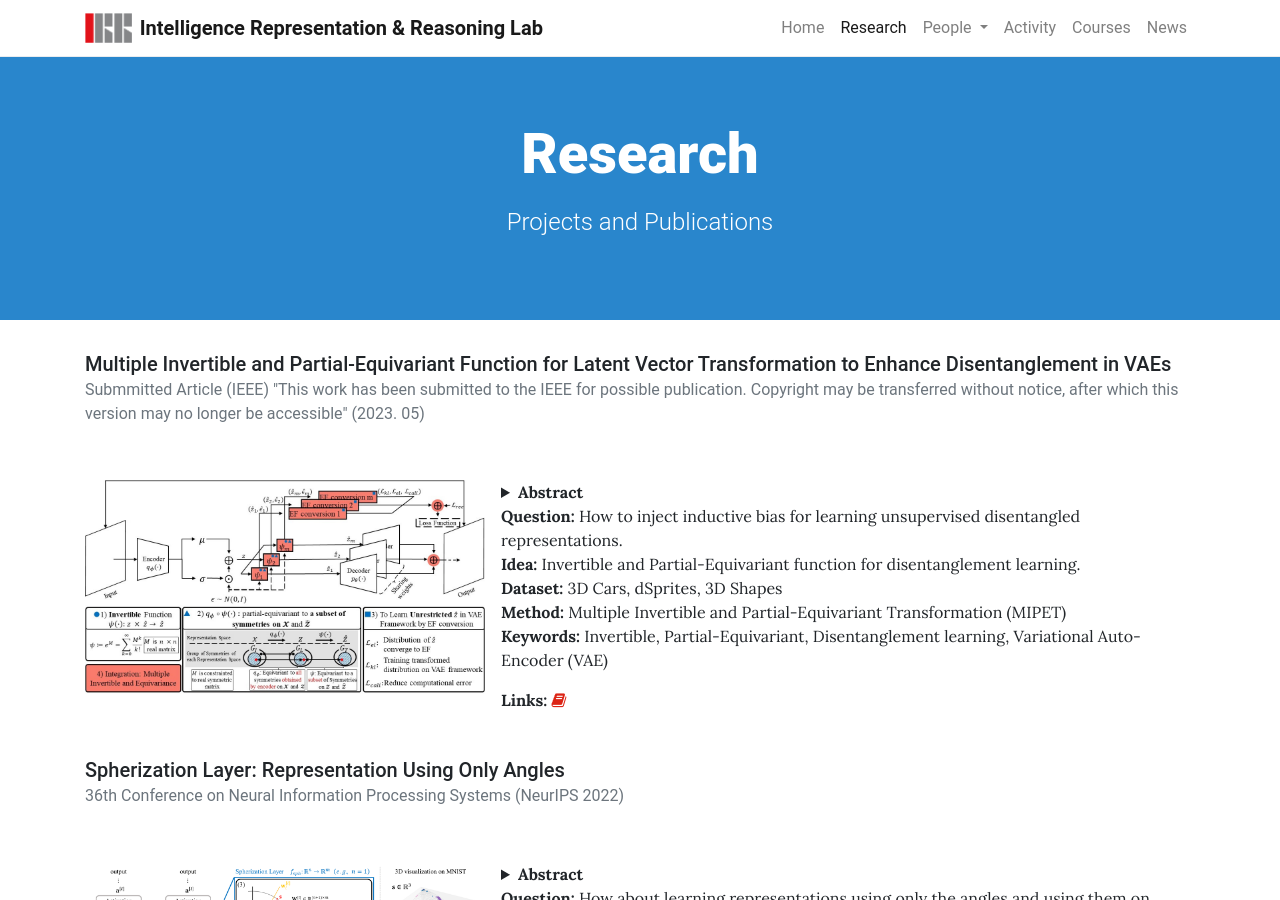
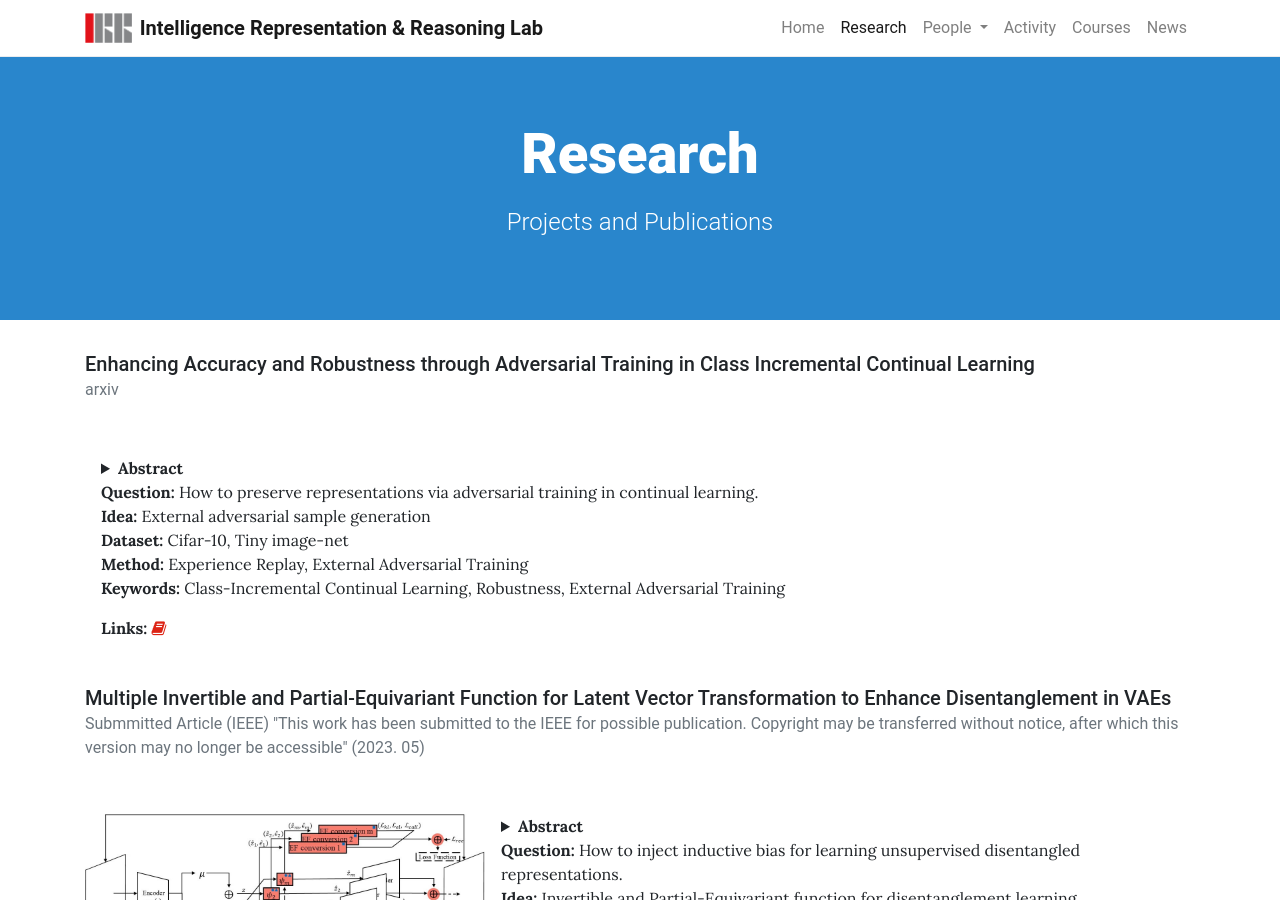
Before and after one commit to irrlab/irrlab.github.io, a Jekyll site: the page built from pages/research.md, in a window 1280 px wide and 900 px high. Built offline with Jekyll 4.4.1, drawn with Linux system fonts in a browser that asks for light colours; part of the change alters nothing that is shown.

```diff
--- a/_data/publication.yml
+++ b/_data/publication.yml
@@ -1,4 +1,14 @@
 # Publications list
+- title: 'Enhancing Accuracy and Robustness through Adversarial Training in Class Incremental Continual Learning'
+  where: arxiv
+  abstract: >
+          In real life, adversarial attack to deep learning models is a fatal security issue. However, the issue has been rarely discussed in a widely used class-incremental continual learning (CICL). In this paper, we address problems of applying adversarial training to CICL, which is well-known defense method against adversarial attack. A well-known problem of CICL is class-imbalance that biases a model to the current task by a few samples of previous tasks. Meeting with the adversarial training, the imbalance causes another imbalance of attack trials over tasks. Lacking clean data of a minority class by the class-imbalance and increasing of attack trials from a majority class by the secondary imbalance, adversarial training distorts optimal decision boundaries. The distortion eventually decreases both accuracy and robustness than adversarial training. To exclude the effects, we propose a straightforward but significantly effective method, External Adversarial Training (EAT) which can be applied to methods using experience replay. This method conduct adversarial training to an auxiliary external model for the current task data at each time step, and applies generated adversarial examples to train the target model. We verify the effects on a toy problem and show significance on CICL benchmarks of image classification. We expect that the results will be used as the first baseline for robustness research of CICL.
+  question: How to preserve representations via adversarial training in continual learning.
+  idea: External adversarial sample generation
+  dataset: Cifar-10, Tiny image-net
+  method: Experience Replay, External Adversarial Training
+  keywords: Class-Incremental Continual Learning, Robustness, External Adversarial Training
+  paper: arXiv:2305.13678
 
 - title: 'Multiple Invertible and Partial-Equivariant Function for Latent Vector Transformation to Enhance Disentanglement in VAEs'
   where: Submmitted Article (IEEE) "This work has been submitted to the IEEE for possible publication. Copyright may be transferred without notice, after which this version may no longer be accessible" (2023. 05)
```
